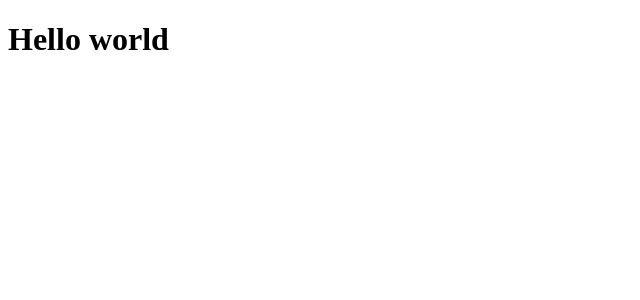
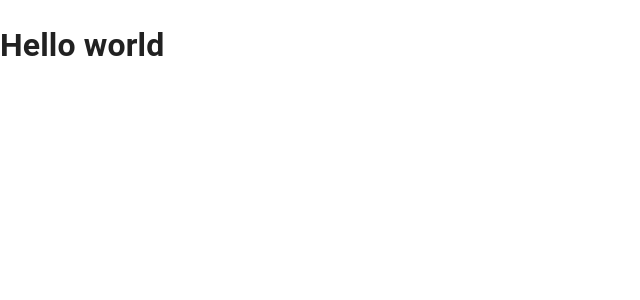
Before and after one commit to DemidKr/netlify-production, a React (Create React App) app: page /login in a window 1280 px wide. Shown: the top 300 px of the page, without its empty margins (0-640 px from the left). Built offline with nearby package versions, Linux system fonts and the light colour scheme.

Commit message:
added baseline and dalete task modal

```diff
--- a/public/index.html
+++ b/public/index.html
@@ -24,9 +24,12 @@
       work correctly both with client-side routing and a non-root public URL.
       Learn how to configure a non-root public URL by running `npm run build`.
     -->
-    <link rel="preconnect" href="https://fonts.googleapis.com">
-    <link rel="preconnect" href="https://fonts.gstatic.com" crossorigin>
-    <link href="https://fonts.googleapis.com/css2?family=Inter:wght@100;200;300;400;500;600;700;800;900&display=swap" rel="stylesheet">
+    <link rel="preconnect" href="https://fonts.googleapis.com" />
+    <link rel="preconnect" href="https://fonts.gstatic.com" crossorigin />
+    <link
+      href="https://fonts.googleapis.com/css2?family=Inter:wght@100;200;300;400;500;600;700;800;900&display=swap"
+      rel="stylesheet"
+    />
     <title>React App</title>
   </head>
   <body>
--- a/src/index.tsx
+++ b/src/index.tsx
@@ -4,6 +4,7 @@
 import { ThemeProvider, createTheme } from "@mui/material";
 import { AdapterDayjs } from "@mui/x-date-pickers/AdapterDayjs";
 import { LocalizationProvider } from "@mui/x-date-pickers/LocalizationProvider";
+import CssBaseline from "@mui/material/CssBaseline";
 
 import { App } from "./App";
 
@@ -58,6 +59,7 @@
       <LocalizationProvider dateAdapter={AdapterDayjs}>
         <React.StrictMode>
           <App />
+          <CssBaseline />
         </React.StrictMode>
       </LocalizationProvider>
     </ThemeProvider>
--- a/src/pages/ManagerPage/index.tsx
+++ b/src/pages/ManagerPage/index.tsx
@@ -1,9 +1,10 @@
 import { useState } from "react";
 
-import { CreateTaskModal } from "./modals";
+import { CreateTaskModal, DeleteTaskModal } from "./modals";
 
 export const ManagerPage = () => {
-  const [showCreateTaskModal, setShowCreateTaskModal] = useState(true);
+  const [showCreateTaskModal, setShowCreateTaskModal] = useState(false);
+  const [showDeleteTaskModal, setShowDeleteTaskModal] = useState(false);
 
   return (
     <>
@@ -13,6 +14,12 @@
         show={showCreateTaskModal}
         onClose={() => setShowCreateTaskModal(false)}
       />
+
+      <DeleteTaskModal
+        show={showDeleteTaskModal}
+        onClose={() => setShowDeleteTaskModal(false)}
+        taskId="123"
+      />
     </>
   );
 };
--- /dev/null
+++ b/src/pages/ManagerPage/modals/DeleteTaskModal.tsx
@@ -0,0 +1,30 @@
+import api from "../../../utils/axios";
+import { ModalWindow } from "../../../components";
+
+interface IProps {
+  show: boolean;
+  onClose: () => void;
+  taskId: string;
+}
+
+export const DeleteTaskModal = ({ show, onClose, taskId }: IProps) => {
+  const handleDelete = () => {
+    api()
+      .delete(`/task/${taskId}`)
+      .then(() => {
+        onClose();
+      });
+  };
+
+  return (
+    <ModalWindow
+      withCancelButton
+      open={show}
+      onClose={onClose}
+      title="Удаление задачи"
+      onSubmit={handleDelete}
+    >
+      Вы уверены что хотите удалить задачу?
+    </ModalWindow>
+  );
+};
--- a/src/pages/ManagerPage/modals/index.ts
+++ b/src/pages/ManagerPage/modals/index.ts
@@ -1 +1,2 @@
 export * from "./CreateTaskModal";
+export * from "./DeleteTaskModal";
```
